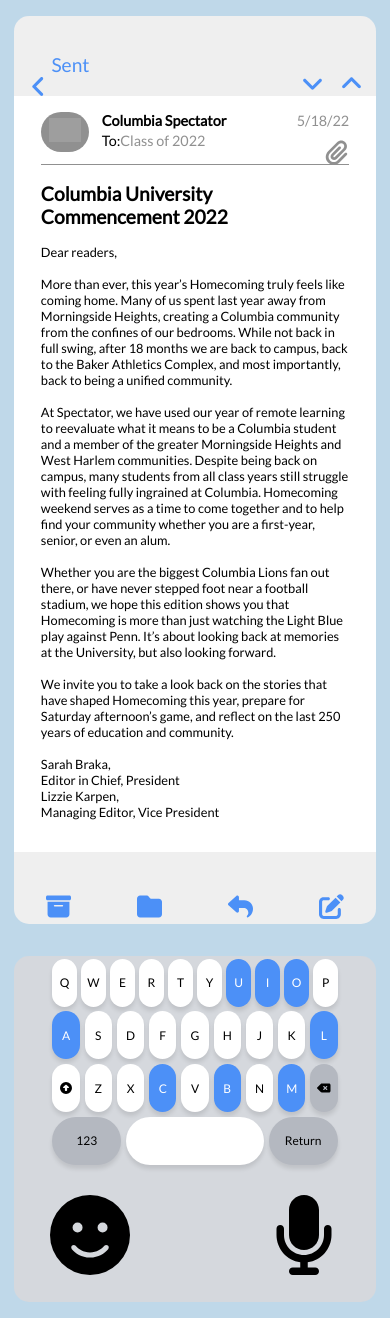
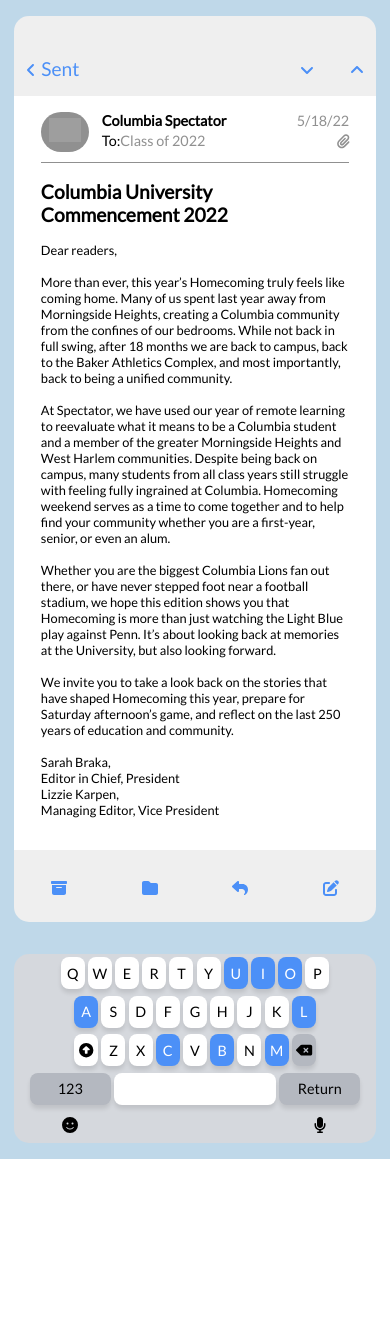
Before and after one commit to spectatorpublishing/commencement2022, a React (Create React App) app: page / in a window 390 px wide. After the commit the page ends 1159 px from the top, so only its background shows below. Built offline with nearby package versions, Linux system fonts and the light colour scheme; grey boxes are pictures that could not be loaded.

Commit message:
fixed mobile styling of keyboard

```diff
--- a/src/components/EditorLetter.js
+++ b/src/components/EditorLetter.js
@@ -40,8 +40,8 @@
     margin: 2.5rem .5rem .5rem;
     display: flex;
     flex-direction: row;
-    align-items: center;
     padding-bottom: 2rem;
+    align-items: flex-end;
 
     &.icons {
         width: 100%;
@@ -68,7 +68,7 @@
 
     @media (max-width: ${theme.sizes.mobile}) {
         font-size: 1.2rem;
-        margin: 0;
+        margin: 0 0 0 0.3rem;
     }
 `;
 
@@ -193,6 +193,7 @@
 
 const IconWrapper = styled.div`
     align-self: flex-end;
+    justify-self: center;
     font-size: 2.5rem;
     color: ${theme.colors.blue};
 
@@ -203,24 +204,11 @@
     }
 
     @media (max-width: ${theme.sizes.mobile}) {
-        width: 25px;
-        height: 25px;
+        font-size: 1rem;
 
-        &>svg {
-            width: 25px;
-            height: 25px;
-        }
-
-        &.small {
-            text-align: right;
-            width: 25px;
-            height: 25px;
+        &.attach {
+            font-size: .9rem;
             margin-top: .2rem;
-
-            &>svg {
-                width: 20px;
-                height: 20px;
-            }
         }
     }
 `;
--- a/src/components/Key.js
+++ b/src/components/Key.js
@@ -36,10 +36,13 @@
   }
 
   @media only screen and (max-width: 768px) {
-    width: 1.9rem;
-    height: 3rem;
-    margin: 0.15rem;
-    font-size: 0.75rem;
+    width: 1.5rem;
+    min-width: 1.5rem;
+    height: 2rem;
+    min-height: 2rem;
+    border-radius: 8px;
+    margin: 0.2rem 0.1rem;
+    font-size: .9rem;
 
     &.big {
       width: 3.1rem;
--- a/src/components/Keyboard.js
+++ b/src/components/Keyboard.js
@@ -42,6 +42,10 @@
   &.icons {
       justify-content: space-between;
   }
+
+  @media (max-width: ${theme.sizes.mobile}) {
+      width: 92%;
+  }
 `;
 
 const IconWrapper = styled.div`
@@ -51,6 +55,11 @@
   font-size: 5rem;
   display: grid;
   place-items: center;
+
+  @media (max-width: ${theme.sizes.mobile}) {
+      height: 35px;
+      font-size: 1rem;
+  }
 `;
 
 const isActive = (key) => {
```
